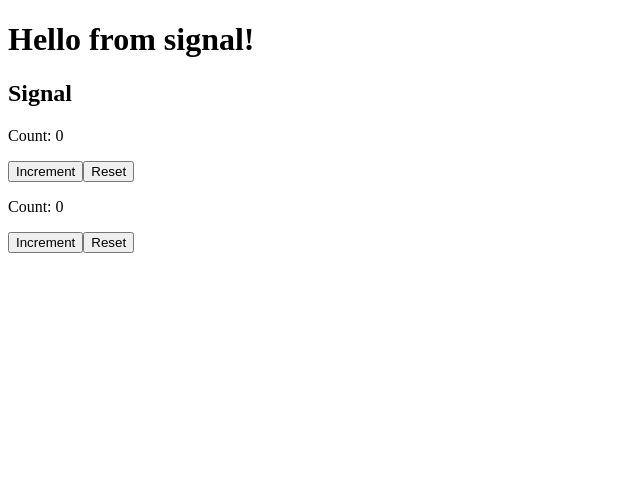
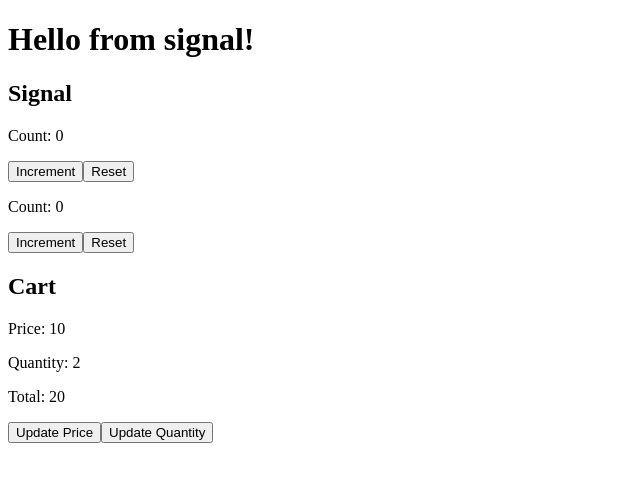
Before and after one commit to marcla/angular-19-whats-new, an Angular app: page / in a window 1280 px wide. Shown: the top 482 px of the page, without its empty margins (0-640 px from the left). Built offline with nearby package versions, Linux system fonts and the light colour scheme.

Commit message:
add signal cart example

```diff
--- a/projects/signal/src/app/app.component.ts
+++ b/projects/signal/src/app/app.component.ts
@@ -1,16 +1,19 @@
 import { Component } from '@angular/core';
 
-import { CounterComponent, SignalCounterComponent } from './ui/components';
+import { CounterComponent, SignalCartComponent, SignalCounterComponent } from './ui/components';
 
 @Component({
   selector: 'app-root',
-  imports: [SignalCounterComponent, CounterComponent],
+  imports: [SignalCounterComponent, CounterComponent, SignalCartComponent],
   template: `
     <h1>Hello from {{ title }}!</h1>
 
     <h2>Signal</h2>
     <app-signal-counter />
     <app-counter />
+
+    <h2>Cart</h2>
+    <app-signal-cart />
   `,
 })
 export class AppComponent {
--- /dev/null
+++ b/projects/signal/src/app/ui/cart.component.ts
@@ -0,0 +1,28 @@
+import { ChangeDetectionStrategy, Component, computed, signal } from '@angular/core';
+
+@Component({
+  selector: 'app-signal-cart',
+  template: `
+    <p>Price: {{ price() }}</p>
+    <p>Quantity: {{ quantity() }}</p>
+    <p>Total: {{ total() }}</p>
+
+    <button (click)="updatePrice()">Update Price</button>
+    <button (click)="updateQuantity()">Update Quantity</button>
+  `,
+  changeDetection: ChangeDetectionStrategy.OnPush,
+})
+export class SignalCartComponent {
+  price = signal(10);
+  quantity = signal(2);
+
+  total = computed(() => this.price() * this.quantity());
+
+  updatePrice() {
+    this.price.set(20);
+  }
+
+  updateQuantity() {
+    this.quantity.update((value) => value + 1);
+  }
+}
--- a/projects/signal/src/app/ui/components.ts
+++ b/projects/signal/src/app/ui/components.ts
@@ -1 +1,2 @@
+export { SignalCartComponent } from './cart.component';
 export { CounterComponent, SignalCounterComponent } from './counter.component';
--- a/projects/signal/src/app/ui/counter.component.ts
+++ b/projects/signal/src/app/ui/counter.component.ts
@@ -12,7 +12,6 @@ import { ChangeDetectionStrategy, Component, signal } from '@angular/core';
 
 @Component({
   selector: 'app-signal-counter',
-  standalone: true,
   template: `
     <p>Count: {{ count() }}</p>
 
@@ -35,7 +34,6 @@ export class SignalCounterComponent {
 
 @Component({
   selector: 'app-counter',
-  standalone: true,
   template: `
     <p>Count: {{ count }}</p>
 
```
